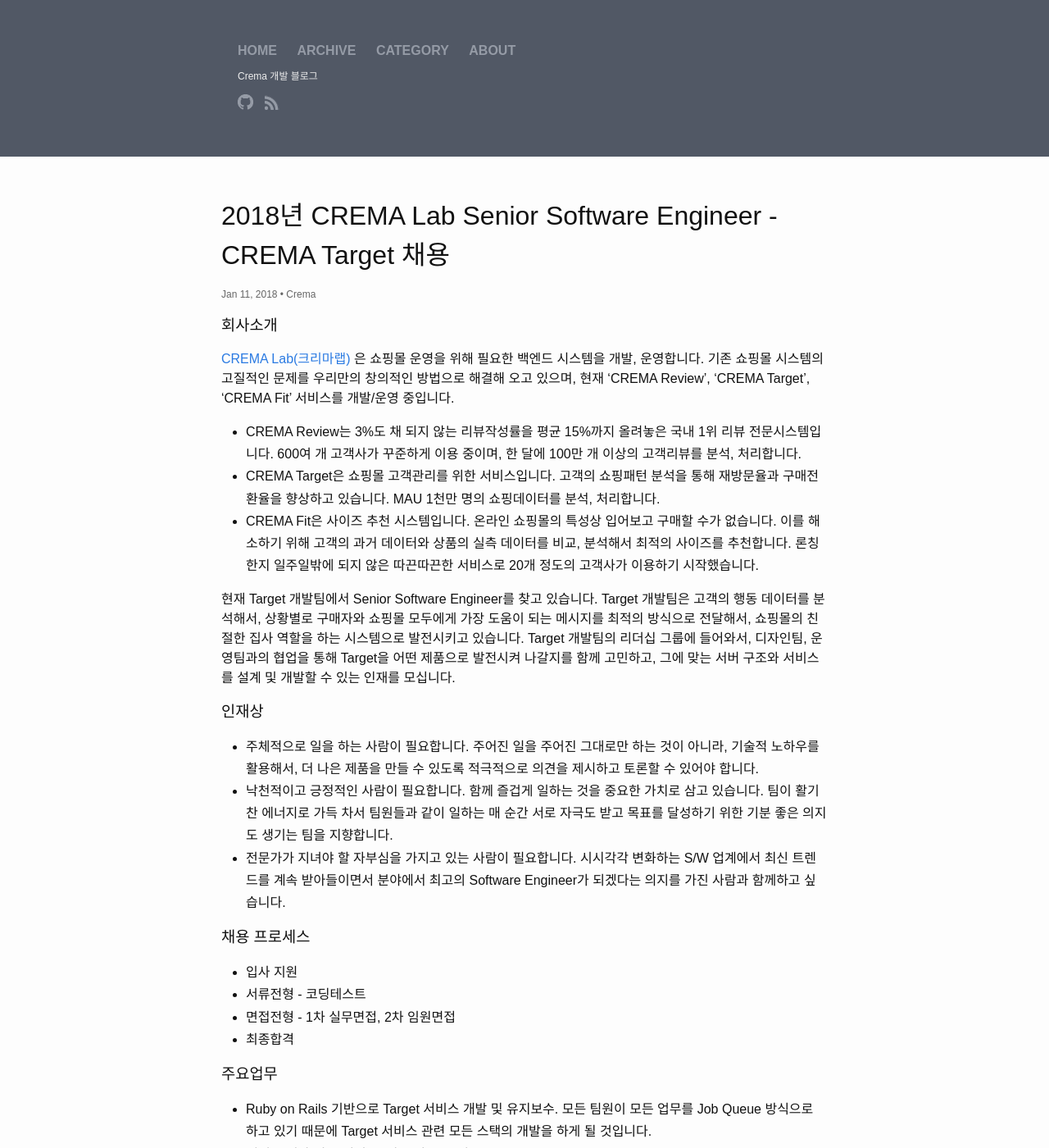
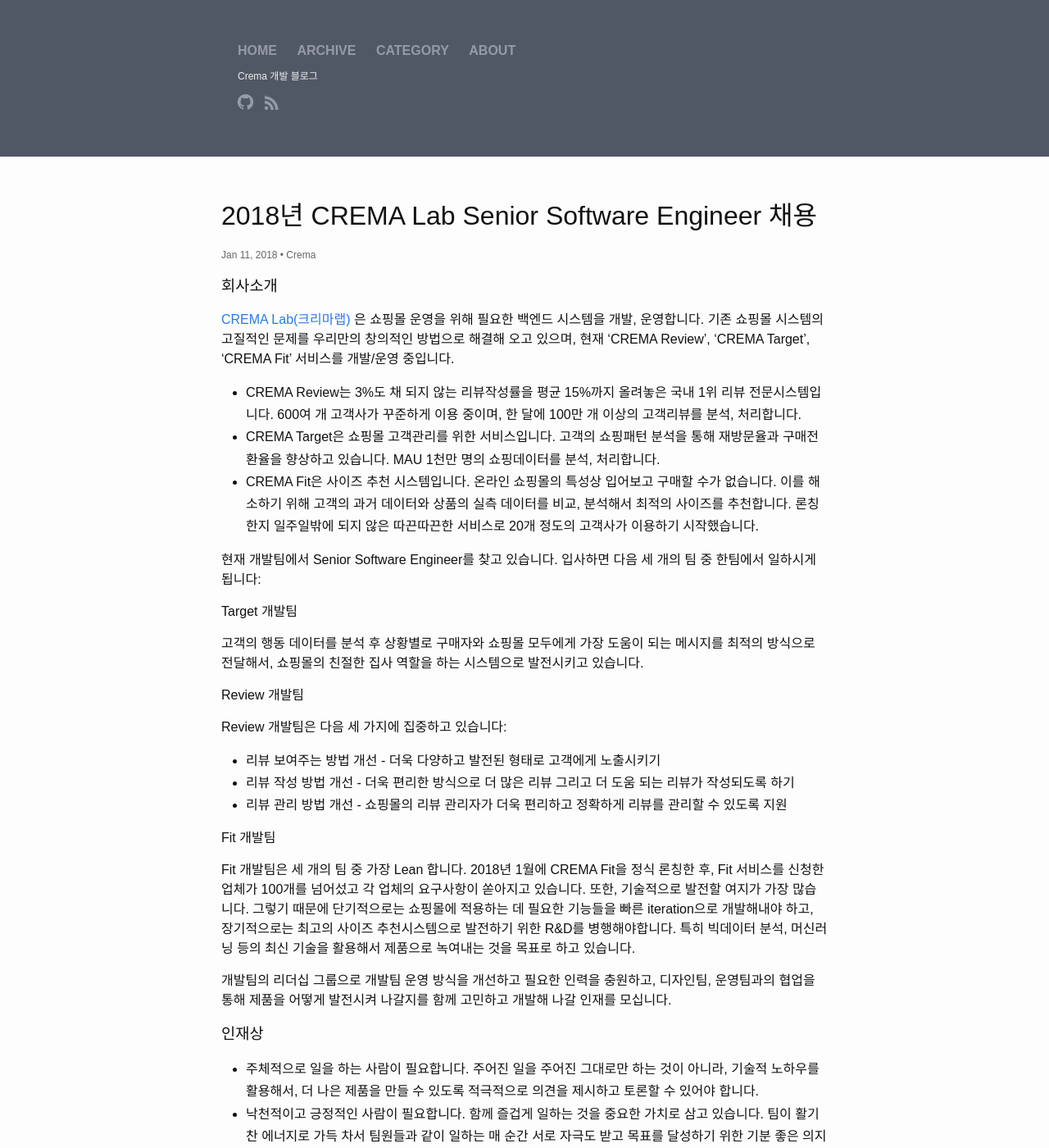
Before and after one commit to crema/crema.github.io, a Jekyll site: the page built from _posts/2018-01-11-sr_se_recruit.md, in a window 1280 px wide and 1400 px high. Shown: the whole window at 82% size. Built offline with Jekyll 4.4.1, drawn with Linux system fonts in a browser that asks for light colours.

Commit message:
EDIT - Junior/Senior 공고를 팀 무관하도록 변경

```diff
--- a/_posts/2018-01-11-sr_se_target_recruit.md
+++ b/_posts/2018-01-11-sr_se_recruit.md
@@ -1,9 +1,9 @@
 ---
 layout: post
-title: 2018년 CREMA Lab Senior Software Engineer - CREMA Target 채용
+title: 2018년 CREMA Lab Senior Software Engineer 채용
 author: Crema
 author-email: career@cre.ma
-excerpt: 국내에서 트래픽 가장 많은 RoR 서비스의 빅 데이터를 활용해 획기적으로 편리한 고객 관리 시스템을 만들고 싶으신 분. 국내 이커머스 생태계를 혁신하고 싶으신 분. CREMA Lab Target 개발팀에서 Senior Software Engineer를 모십니다.
+excerpt: 국내에서 트래픽 가장 많은 RoR 서비스의 빅 데이터를 활용해 획기적으로 편리한 고객 관리 시스템을 만들고 싶으신 분. 국내 이커머스 생태계를 혁신하고 싶으신 분. CREMA Lab 개발팀에서 Senior Software Engineer를 모십니다.
 publish: true
 
 ---
@@ -15,7 +15,21 @@ publish: true
 - CREMA Target은 쇼핑몰 고객관리를 위한 서비스입니다. 고객의 쇼핑패턴 분석을 통해 재방문율과 구매전환율을 향상하고 있습니다. MAU 1천만 명의 쇼핑데이터를 분석, 처리합니다.
 - CREMA Fit은 사이즈 추천 시스템입니다. 온라인 쇼핑몰의 특성상 입어보고 구매할 수가 없습니다. 이를 해소하기 위해 고객의 과거 데이터와 상품의 실측 데이터를 비교, 분석해서 최적의 사이즈를 추천합니다. 론칭한지 일주일밖에 되지 않은 따끈따끈한 서비스로 20개 정도의 고객사가 이용하기 시작했습니다.
 
-현재 Target 개발팀에서 Senior Software Engineer를 찾고 있습니다. Target 개발팀은 고객의 행동 데이터를 분석해서, 상황별로 구매자와 쇼핑몰 모두에게 가장 도움이 되는 메시지를 최적의 방식으로 전달해서, 쇼핑몰의 친절한 집사 역할을 하는 시스템으로 발전시키고 있습니다. Target 개발팀의 리더십 그룹에 들어와서, 디자인팀, 운영팀과의 협업을 통해 Target을 어떤 제품으로 발전시켜 나갈지를 함께 고민하고, 그에 맞는 서버 구조와 서비스를 설계 및 개발할 수 있는 인재를 모십니다.
+현재 개발팀에서 Senior Software Engineer를 찾고 있습니다. 입사하면 다음 세 개의 팀 중 한팀에서 일하시게 됩니다:
+
+#### Target 개발팀
+고객의 행동 데이터를 분석 후 상황별로 구매자와 쇼핑몰 모두에게 가장 도움이 되는 메시지를 최적의 방식으로 전달해서, 쇼핑몰의 친절한 집사 역할을 하는 시스템으로 발전시키고 있습니다.
+
+#### Review 개발팀
+Review 개발팀은 다음 세 가지에 집중하고 있습니다:
+- 리뷰 보여주는 방법 개선 - 더욱 다양하고 발전된 형태로 고객에게 노출시키기
+- 리뷰 작성 방법 개선 - 더욱 편리한 방식으로 더 많은 리뷰 그리고 더 도움 되는 리뷰가 작성되도록 하기
+- 리뷰 관리 방법 개선 - 쇼핑몰의 리뷰 관리자가 더욱 편리하고 정확하게 리뷰를 관리할 수 있도록 지원
+
+#### Fit 개발팀
+Fit 개발팀은 세 개의 팀 중 가장 Lean 합니다. 2018년 1월에 CREMA Fit을 정식 론칭한 후, Fit 서비스를 신청한 업체가 100개를 넘어섰고 각 업체의 요구사항이 쏟아지고 있습니다. 또한, 기술적으로 발전할 여지가 가장 많습니다. 그렇기 때문에 단기적으로는 쇼핑몰에 적용하는 데 필요한 기능들을 빠른 iteration으로 개발해내야 하고, 장기적으로는 최고의 사이즈 추천시스템으로 발전하기 위한 R&D를 병행해야합니다. 특히 빅데이터 분석, 머신러닝 등의 최신 기술을 활용해서 제품으로 녹여내는 것을 목표로 하고 있습니다.
+
+개발팀의 리더십 그룹으로 개발팀 운영 방식을 개선하고 필요한 인력을 충원하고, 디자인팀, 운영팀과의 협업을 통해 제품을 어떻게 발전시켜 나갈지를 함께 고민하고 개발해 나갈 인재를 모십니다.
 
 ### 인재상
 - 주체적으로 일을 하는 사람이 필요합니다. 주어진 일을 주어진 그대로만 하는 것이 아니라, 기술적 노하우를 활용해서, 더 나은 제품을 만들 수 있도록 적극적으로 의견을 제시하고 토론할 수 있어야 합니다.
```
Also changed, not shown: _posts/2018-01-11-jr_se_recruit.md (renamed from _posts/2018-01-11-jr_se_review_recruit.md, +14 -4 lines).
